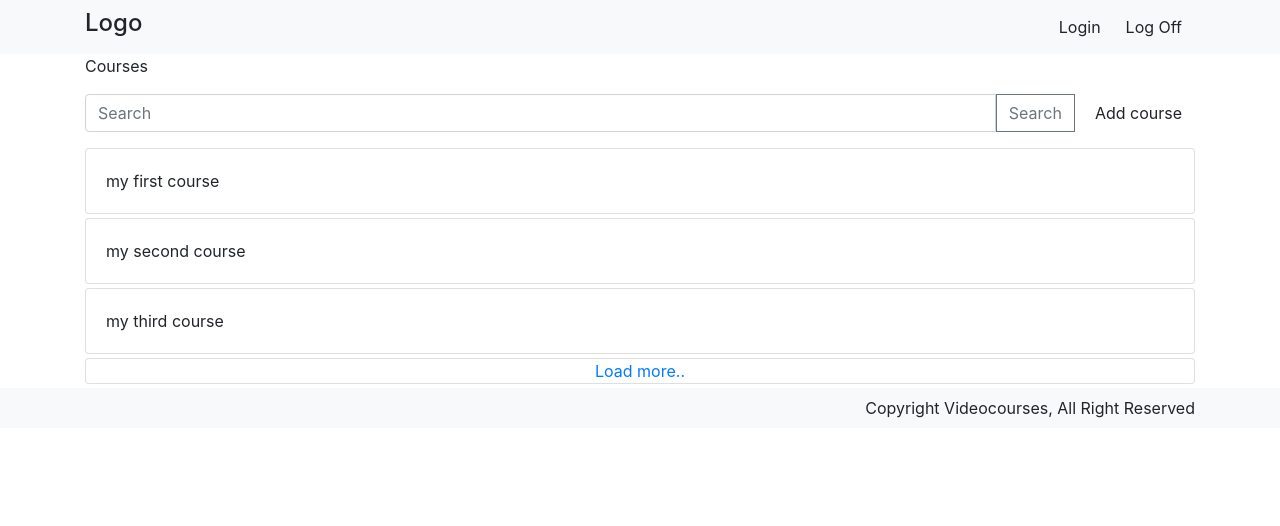
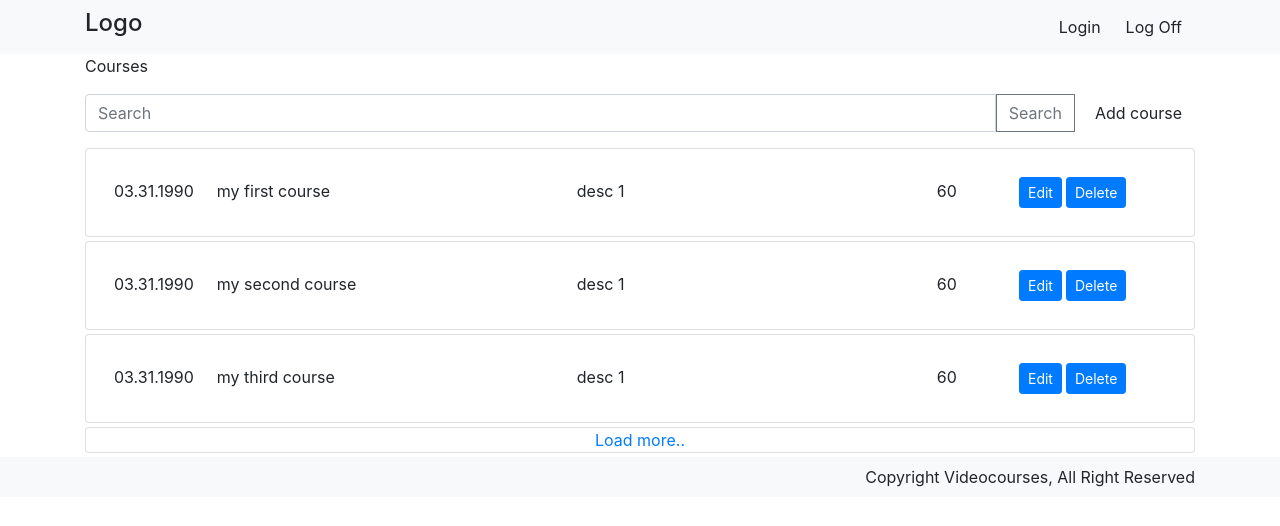
Before and after one commit to AnastasiaGritsuk/DreamAGMP, an Angular app: page / in a window 1280 px wide. Shown: the top 526 px of the page. Built offline with nearby package versions, Linux system fonts and the light colour scheme.

Commit message:
modify course item html

```diff
--- a/src/app/course-list/course-list-item/course-list-item.component.css
+++ b/src/app/course-list/course-list-item/course-list-item.component.css
@@ -0,0 +1,23 @@
+.table .table-cell {
+    display: table-cell;
+}
+
+.table-cell:nth-child(1) {
+    width: 10%;
+}
+
+.table-cell:nth-child(2) {
+    width: 35%;
+}
+
+.table-cell:nth-child(3) {
+    width: 35%;
+}
+
+.table-cell:nth-child(4) {
+    width: 8%;
+}
+
+.table-cell:nth-child(5) {
+    width: 12%;
+}
--- a/src/app/course-list/course-list-item/course-list-item.component.html
+++ b/src/app/course-list/course-list-item/course-list-item.component.html
@@ -1,11 +1,14 @@
 <div class="card mb-1">
     <div class="card-body">
-        <div class="d-flex">
-            {{courseListItem.title}}
-        </div>
-
-        <div class="d-flex">
-
+        <div class="table mb-0 bd-highlight">
+            <div class="p-2 table-cell bd-highlight">{{courseListItem.creationDate}}</div>
+            <div class="p-2 table-cell bd-highlight">{{courseListItem.title}}</div>
+            <div class="p-2 table-cell bd-highlight">{{courseListItem.description}}</div>
+            <div class="p-2 table-cell bd-highlight">{{courseListItem.duration}}</div>
+            <div class="p-2 table-cell bd-highlight">
+                <button type="button" class="btn btn-primary btn-sm mr-1">Edit</button>
+                <button type="button" class="btn btn-primary btn-sm">Delete</button>
+            </div>
         </div>
     </div>
 </div>
```
Also changed, not shown: 1 other file (tests, documents, lock files or other folders).
